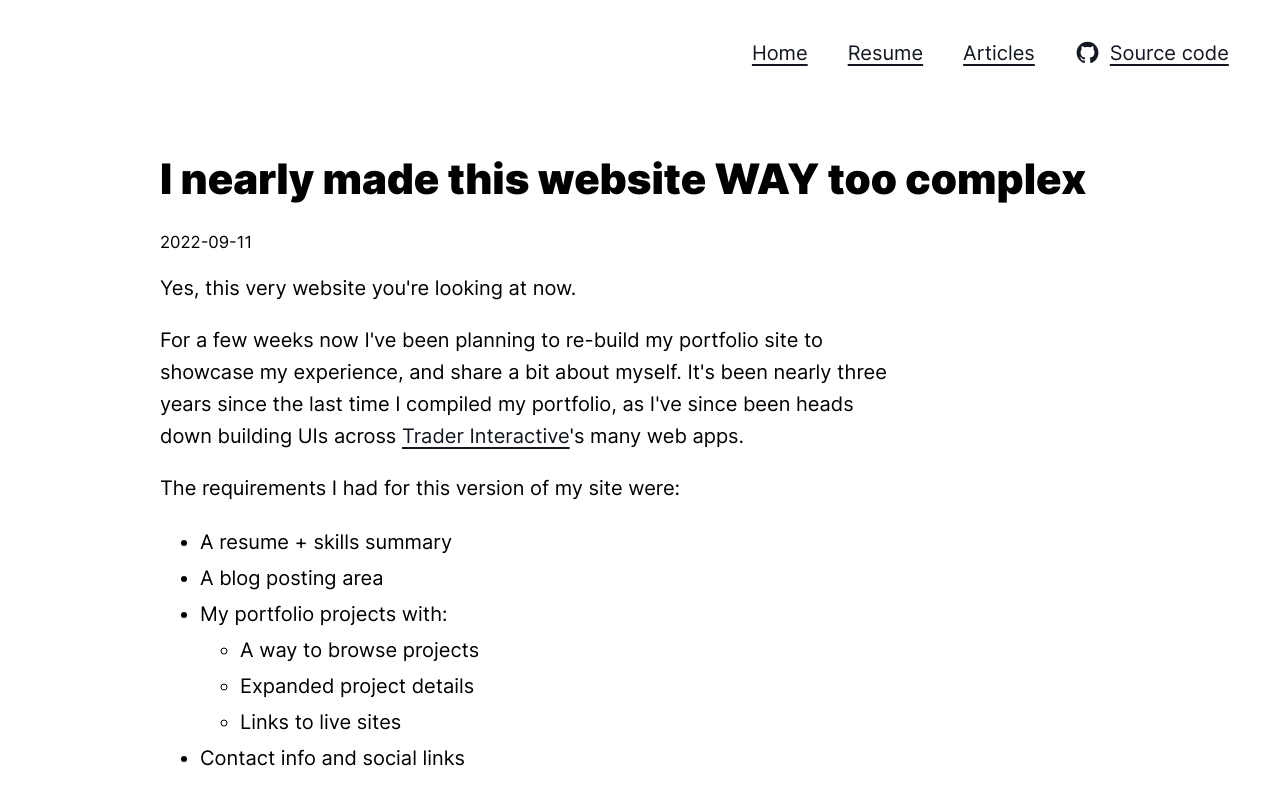
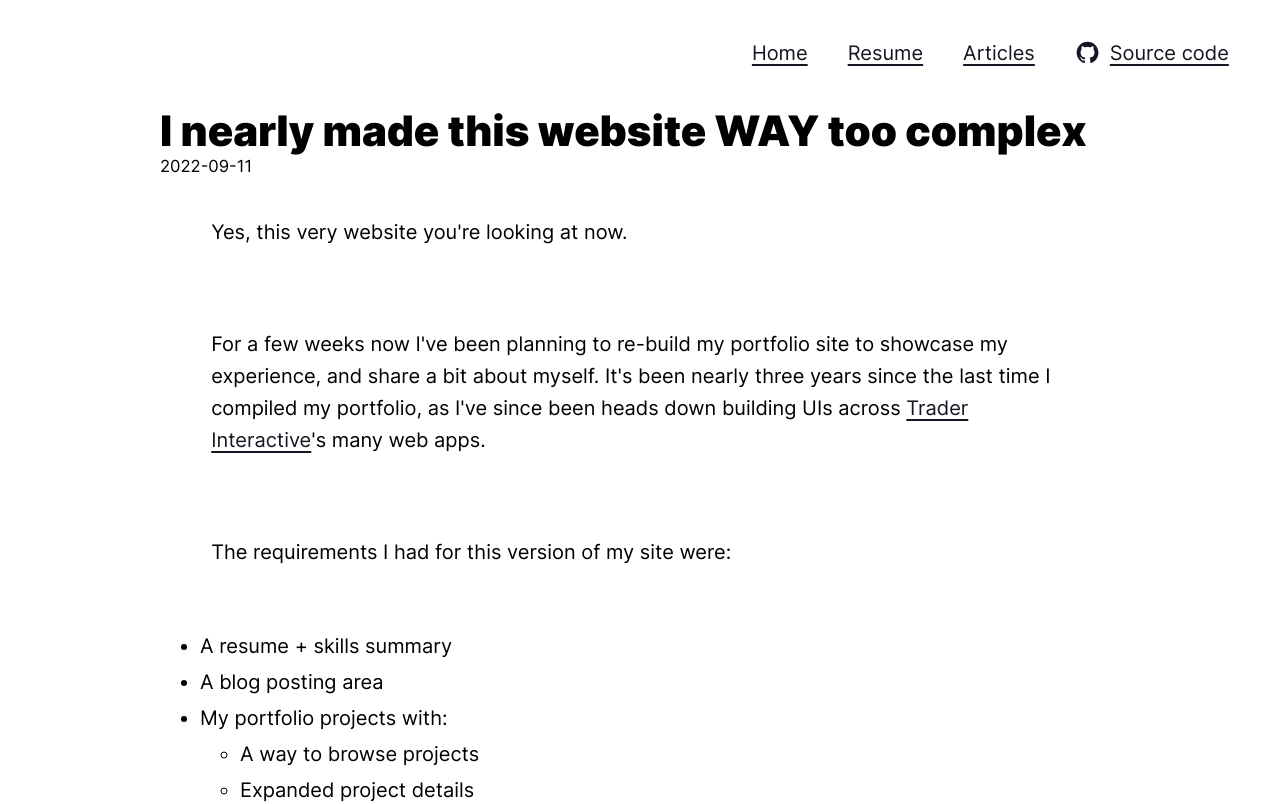
Before and after one commit to josh-b-howson/joshhowson.com, a Next.js app: page /article/nearly-too-complex in a window 1280 px wide. Shown: the top 804 px of the page. Built offline with nearby package versions, Linux system fonts and the light colour scheme.

Commit message:
style fixes

```diff
--- a/components/Layout/Layout.module.scss
+++ b/components/Layout/Layout.module.scss
@@ -6,19 +6,51 @@
   min-height: 100vh;
 
   main {
+    flex: 1 0 auto;
     --max-content-width: 96rem;
-    /* grow if there's extra room */
-    flex: 1 0 auto;
-    width: 100%;
-    align-self: center;
-    max-width: calc(var(--max-content-width) + var(--gutter-x) * 2);
-    padding: 2rem var(--gutter-x);
+    display: grid;
+    grid-template-columns: [start] 1fr [content-start] minmax(0, var(--max-content-width)) [content-end] 1fr [end];
+    grid-auto-flow: dense;
+    place-content: start;
 
+    &> :global(*) {
+      grid-column: content-start / content-end;
+    }
+
+    :global {
+
+      h1,
+      p {
+        margin-block: 0;
+      }
+    }
   }
 
   :global {
-    .article p {
-      max-width: 60ch;
+    .article {
+
+      p,
+      h1,
+      h2,
+      h3,
+      h4,
+      h5,
+      h6,
+      ul,
+      ol,
+      .date {
+        width: 100%;
+        align-self: center;
+        max-width: calc(var(--max-content-width) + var(--gutter-x) * 2);
+        padding: 2rem var(--gutter-x);
+      }
+
+      .codepen {
+        grid-column: start / end;
+        max-width: unset;
+        height: 60vh;
+        min-height: 50rem
+      }
     }
   }
 }
--- a/package.json
+++ b/package.json
@@ -3,10 +3,11 @@
   "version": "0.1.0",
   "private": true,
   "scripts": {
-    "dev": "next dev",
+    "dev": "yarn open-browser && next dev",
     "build": "next build",
     "start": "next start",
-    "lint": "next lint"
+    "lint": "next lint",
+    "open-browser": "open http://localhost:3000"
   },
   "dependencies": {
     "gray-matter": "^4.0.3",
--- a/pages/article/[slug].tsx
+++ b/pages/article/[slug].tsx
@@ -42,11 +42,12 @@ const Article = ({
       const textContent = result.textContent
       const id = textContent?.slice(textContent.lastIndexOf(':') + 1, textContent.lastIndexOf(']'))
       result.innerHTML = `
-      <iframe height="400" style="width: 100%;" scrolling="no" title="fruits 4" src="https://codepen.io/josh-howson/embed/${id}?default-tab=css%2Cresult" frameborder="no" loading="lazy" allowtransparency="true" allowfullscreen="true">
+      <iframe height="100%" style="width: 100%;" scrolling="no" src="https://codepen.io/josh-howson/embed/${id}?default-tab=css%2Cresult" frameborder="no" loading="lazy" allowtransparency="true" allowfullscreen="true">
       See <a href="https://codepen.io/josh-howson/pen/${id}">the Pen</a> by Josh Howson (<a href="https://codepen.io/josh-howson">@josh-howson</a>)
       on <a href="https://codepen.io">CodePen</a>.
       </iframe>
       `
+      result.classList.add('codepen')
       result = codepenElement?.snapshotItem(++index)
     }
     setCodepenEmbedded(true)
--- a/pages/articles.tsx
+++ b/pages/articles.tsx
@@ -33,7 +33,7 @@ const Articles = ({
         }
         return <li
           key={index}
-          data-article-number={pad(articlesData.length - index, 3)}>
+          data-article-number={pad(articlesToMap.length - index, 3)}>
           <h4>{article?.data?.title}</h4>
           <div className="date">{data?.date}</div>
           {data?.metaDesc}
@@ -42,9 +42,9 @@ const Articles = ({
       })}
     </ul>
     <style jsx>{`
-      .articles {display:flex; flex-flow:column nowrap; align-items:flex-start; gap:2rem; list-style:none; margin:0; padding:0}
+      .articles {display:flex; flex-flow:column nowrap; align-items:flex-start; gap:2rem; list-style:none; margin:0; padding:0 var(--gutter-x)}
       .articles h4 {margin:0}
-      li {width:100%; max-width:500px; position:relative; border:.1em solid currentColor; padding:1em 2em; border-radius:.3em; overflow:hidden; line-height:1.4}
+      li {max-width:50rem; position:relative; border:.1em solid currentColor; padding:1em 2em; border-radius:.3em; overflow:hidden; line-height:1.4}
       li::before {content:attr(data-article-number); display:inline-block; position:absolute; bottom:-.4em; right:-.1em; font-weight:900; font-size:6em; opacity:.05}
       .date {font-size:smaller; margin-block:.5em}
       .articles :global(a) {position:absolute; inset:0; z-index:1}
```
Also changed, not shown: articles/scroll-off-the-screen.md (+1 -1 lines), pages/index.tsx (+9 -0 lines).
